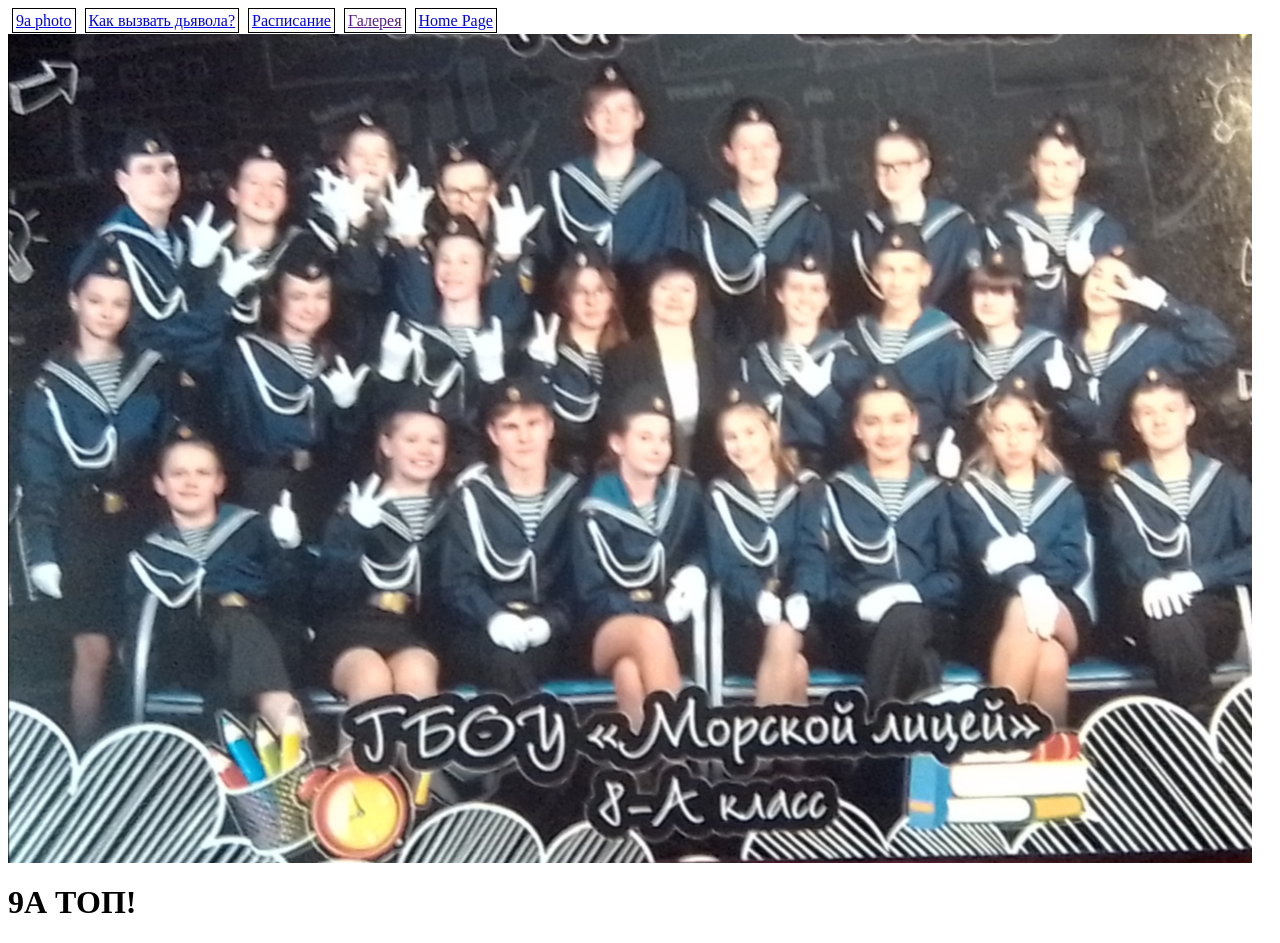
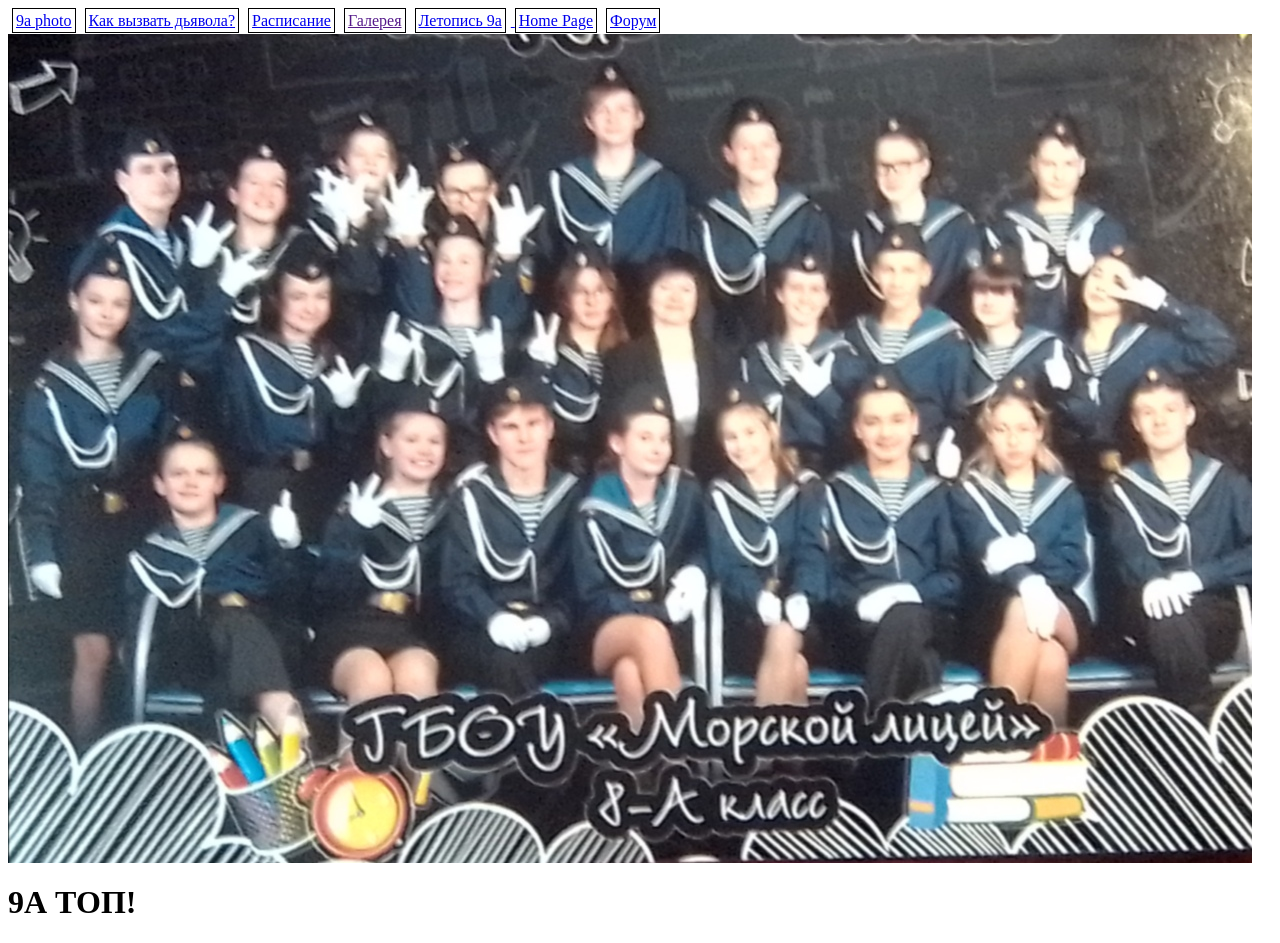
Before and after one commit to kotKolil/9a-class_foto, a plain HTML site: page index.html in a window 1280 px wide. Drawn offline with Linux system fonts and the light colour scheme.

Commit message:
Update index.html

```diff
--- a/index.html
+++ b/index.html
@@ -18,7 +18,9 @@
    <li><a  href="https://kotkolil.github.io/Demon/">Как вызвать дьявола?</a></li>
    <li><a  href="https://kotkolil.github.io/Schedule/">Расписание</a></li>
    <li><a  href="">Галерея</a></li>
+   <li><a  href="https://kotkolil.github.io/leta/">Летопись 9а</а></li>
    <li><a  href="https://kotkolil.github.io/9a/">Home Page</a></li>
+   <li><a  href="https://kotkolil.github.io/forum9a.ru/">Форум</a></li>
    </ul>
 <img src="18.jpg">
 <H1>9А ТОП! <H1>
```
